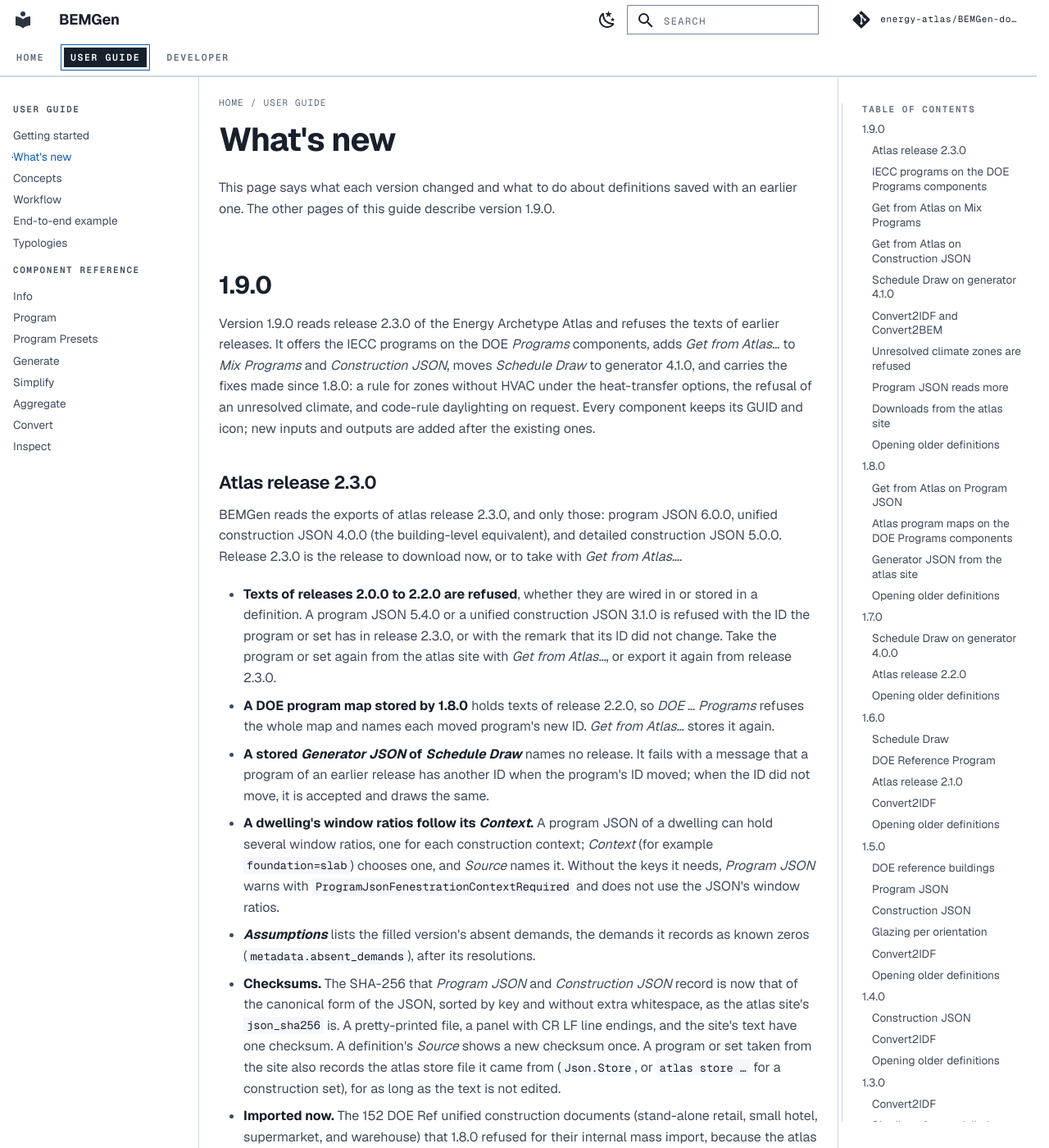
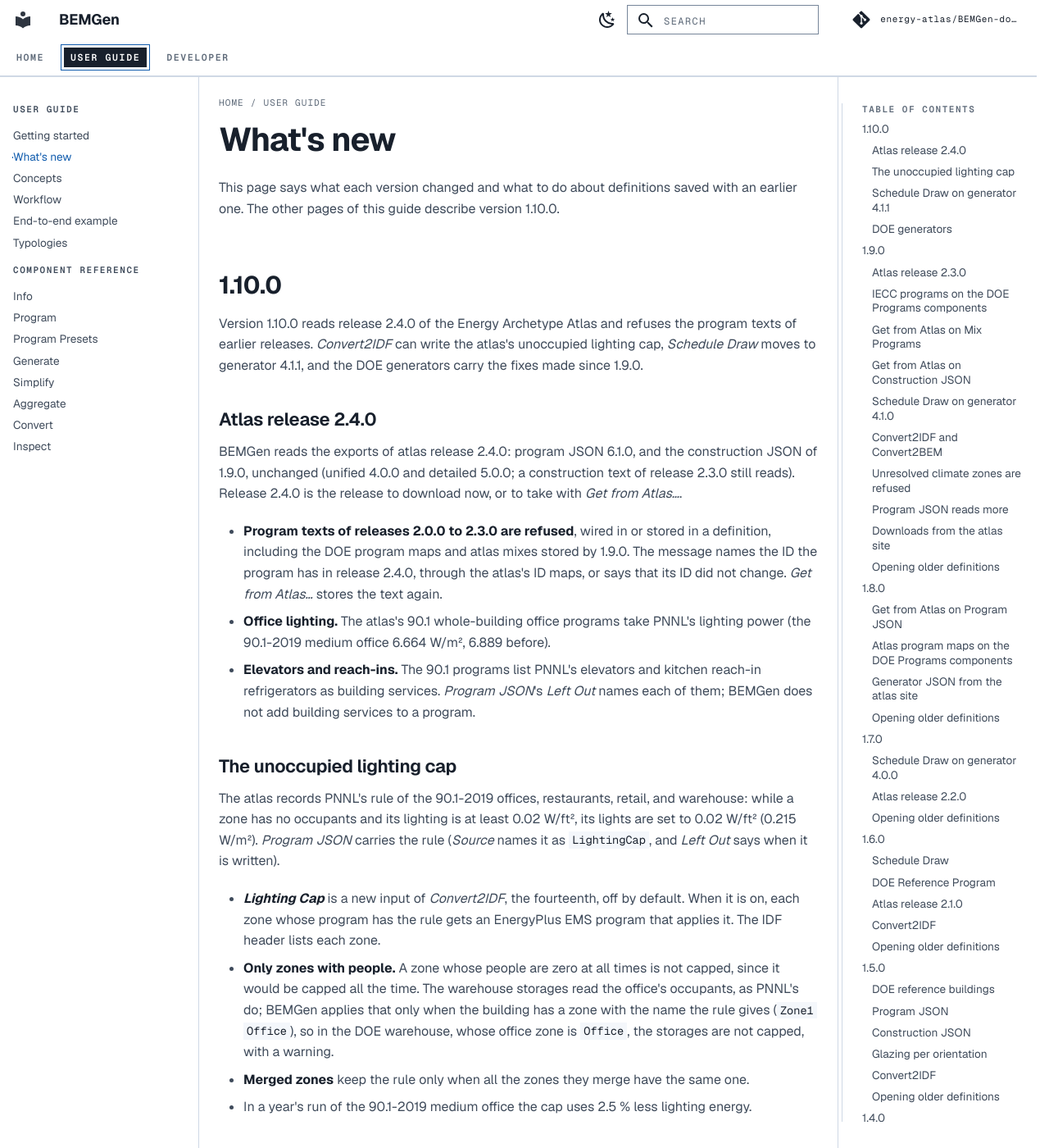
Before and after one commit to Energy-Atlas/BEMGen-docs, an MkDocs documentation site: the page built from docs/user/whats-new.md, in a window 1280 px wide and 1400 px high. Shown: the whole window at 82% size. Built offline with MkDocs 1.6.1 and Material for MkDocs 9.7.7, drawn with Linux system fonts in a browser that asks for light colours; comment, search, counter and statistics services are not loaded; some of the changed text lies outside the part shown.

Commit message:
docs(user): describe atlas release 2.4.0, the unoccupied lighting cap, generator 4.1.1, the doe generator fixes, and the 1.10.0 release files

```diff
--- a/docs/user/whats-new.md
+++ b/docs/user/whats-new.md
@@ -1,6 +1,38 @@
 # What's new
 
-This page says what each version changed and what to do about definitions saved with an earlier one. The other pages of this guide describe version 1.9.0.
+This page says what each version changed and what to do about definitions saved with an earlier one. The other pages of this guide describe version 1.10.0.
+
+## 1.10.0
+
+Version 1.10.0 reads release 2.4.0 of the Energy Archetype Atlas and refuses the program texts of earlier releases. *Convert2IDF* can write the atlas's unoccupied lighting cap, *Schedule Draw* moves to generator 4.1.1, and the DOE generators carry the fixes made since 1.9.0.
+
+### Atlas release 2.4.0
+
+BEMGen reads the exports of atlas release 2.4.0: program JSON 6.1.0, and the construction JSON of 1.9.0, unchanged (unified 4.0.0 and detailed 5.0.0; a construction text of release 2.3.0 still reads). Release 2.4.0 is the release to download now, or to take with *Get from Atlas…*.
+
+- **Program texts of releases 2.0.0 to 2.3.0 are refused**, wired in or stored in a definition, including the DOE program maps and atlas mixes stored by 1.9.0. The message names the ID the program has in release 2.4.0, through the atlas's ID maps, or says that its ID did not change. *Get from Atlas…* stores the text again.
+- **Office lighting.** The atlas's 90.1 whole-building office programs take PNNL's lighting power (the 90.1-2019 medium office 6.664 W/m², 6.889 before).
+- **Elevators and reach-ins.** The 90.1 programs list PNNL's elevators and kitchen reach-in refrigerators as building services. *Program JSON*'s *Left Out* names each of them; BEMGen does not add building services to a program.
+
+### The unoccupied lighting cap
+
+The atlas records PNNL's rule of the 90.1-2019 offices, restaurants, retail, and warehouse: while a zone has no occupants and its lighting is at least 0.02 W/ft², its lights are set to 0.02 W/ft² (0.215 W/m²). *Program JSON* carries the rule (*Source* names it as `LightingCap`, and *Left Out* says when it is written).
+
+- ***Lighting Cap*** is a new input of *Convert2IDF*, the fourteenth, off by default. When it is on, each zone whose program has the rule gets an EnergyPlus EMS program that applies it. The IDF header lists each zone.
+- **Only zones with people.** A zone whose people are zero at all times is not capped, since it would be capped all the time. The warehouse storages read the office's occupants, as PNNL's do; BEMGen applies that only when the building has a zone with the name the rule gives (`Zone1 Office`), so in the DOE warehouse, whose office zone is `Office`, the storages are not capped, with a warning.
+- **Merged zones** keep the rule only when all the zones they merge have the same one.
+- In a year's run of the 90.1-2019 medium office the cap uses 2.5 % less lighting energy.
+
+### Schedule Draw on generator 4.1.1
+
+*Schedule Draw* uses `atlas-schedules` 4.1.1, the code of 4.1.0 with the generator view of release 2.4.0. Install the wheel `atlas_schedules-4.1.1-py3-none-any.whl` from the atlas release `atlas-schedules-v4.1.1`, and use the `generation.json` files of release 2.4.0.
+
+### DOE generators
+
+- **Stand-alone retail.** The core and the front retail are keyed apart, `Core_Retail` and `Front_Retail`, and take the programs of those names in 90.1-2013, 90.1-2019, and the IECC families; the DOE Ref and 90.1-2007 families give both their `Retail` program. A retail program map stored by 1.9.0 is refused for those keys until *Get from Atlas…* stores it again.
+- **IECC offices.** The DOE office *Programs* components offer the IECC families: every office key takes the folder's whole-building program, as PNNL's IECC model does, and the window says the rooms are not distinguished.
+- **IECC daylighting.** With *Convert2IDF*'s *Daylighting* on, IECC programs take the 90.1-2019 code rule.
+- **Skylights by family.** The retail, warehouse, supermarket, and schools get the skylights of the source geometry of the program map's family and climate zone, spread over the roof as the source places them.
 
 ## 1.9.0
 
```
Also changed, not shown: docs/user/concepts.md (+1 -1 lines), docs/user/getting-started.md (+5 -5 lines), docs/user/index.md (+1 -1 lines), docs/user/typologies.md (+1 -1 lines), docs/user/workflow.md (+2 -2 lines).
